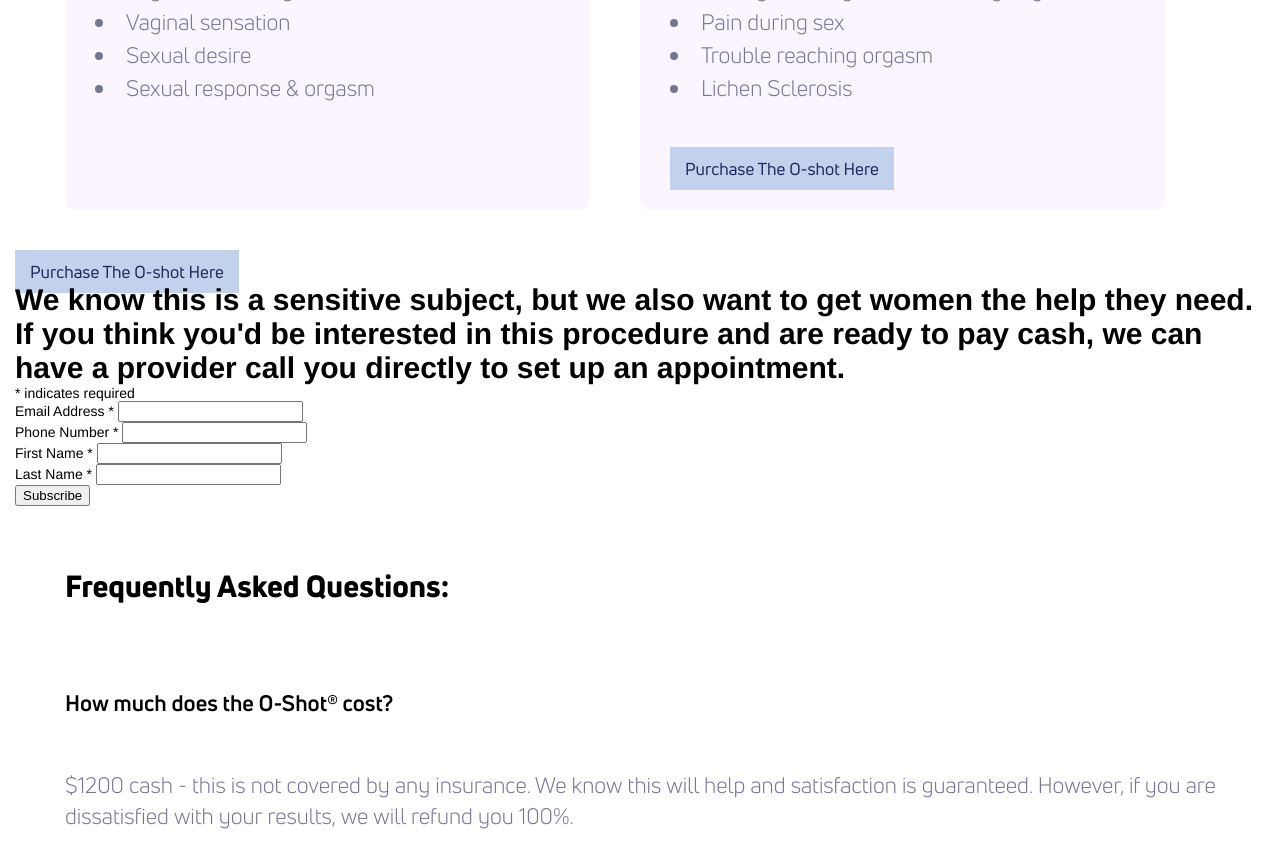
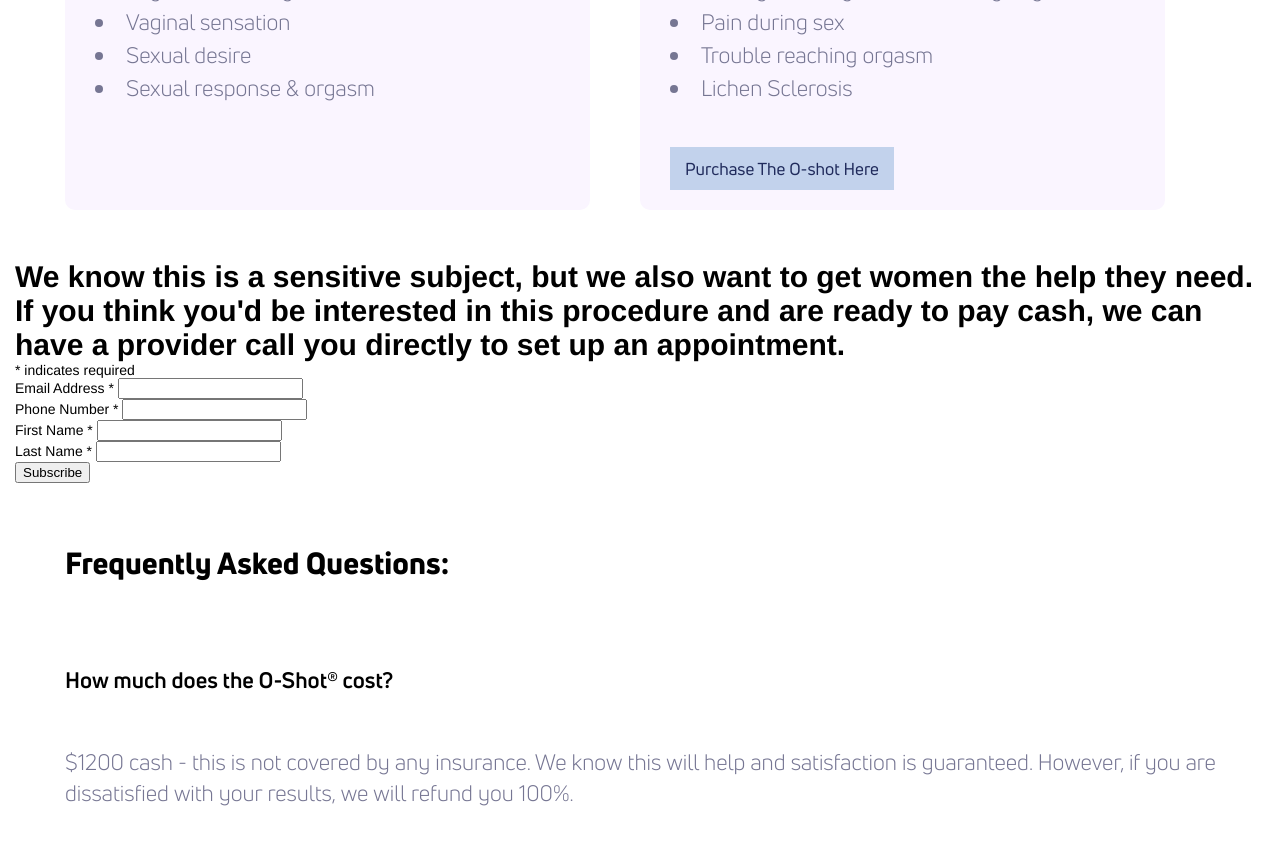
Before and after one commit to theneverwoods/gerstenberg.clinic, a Jekyll site: the page built from services/o-shot.html, in a window 1280 px wide and 900 px high, scrolled down 2000 px. Shown: the top 868 px of the window. Built offline with Jekyll 4.4.1, drawn with Linux system fonts in a browser that asks for light colours; comment, search, counter and statistics services are not loaded; some of the changed text lies outside the part shown.

Commit message:
Update o-shot.html

```diff
--- a/services/o-shot.html
+++ b/services/o-shot.html
@@ -63,9 +63,7 @@ redirect_from: /oshot
         <a href="https://gerstenbergclinic.square.site/product/o-shot-/1?cp=true&sa=false&sbp=false&q=false&category_id=9e" class="btn">Purchase The O-shot Here</a>
 	</div>
 </div>
-<div>
- <a href="https://gerstenbergclinic.square.site/product/o-shot-/1?cp=true&sa=false&sbp=false&q=false&category_id=9e" class="btn">Purchase The O-shot Here</a>
-</div>
+
 <!-- Begin Mailchimp Signup Form -->
 <link href="//cdn-images.mailchimp.com/embedcode/classic-10_7.css" rel="stylesheet" type="text/css">
 <style type="text/css">
@@ -133,5 +131,8 @@ redirect_from: /oshot
         <p>In a recent study, researchers showed that women suffering with a skin thickening disorder called lichen sclerosis improved with the O-Shot® procedure. Women reported statistically significant improvement in symptoms and pathologists observed a decrease in inflammation.</p>
         <h3 class="bottom">Are there restrictions after I have the O-Shot?</h3>
         <p>There are no restrictions at all. You may go about your day (and night) as usual, immediately after the procedure.</p>
+        <div>
+            <a href="https://gerstenbergclinic.square.site/product/o-shot-/1?cp=true&sa=false&sbp=false&q=false&category_id=9e" class="btn">Purchase The O-shot Here</a>
+        </div>
 	</div>
 </div>
```
